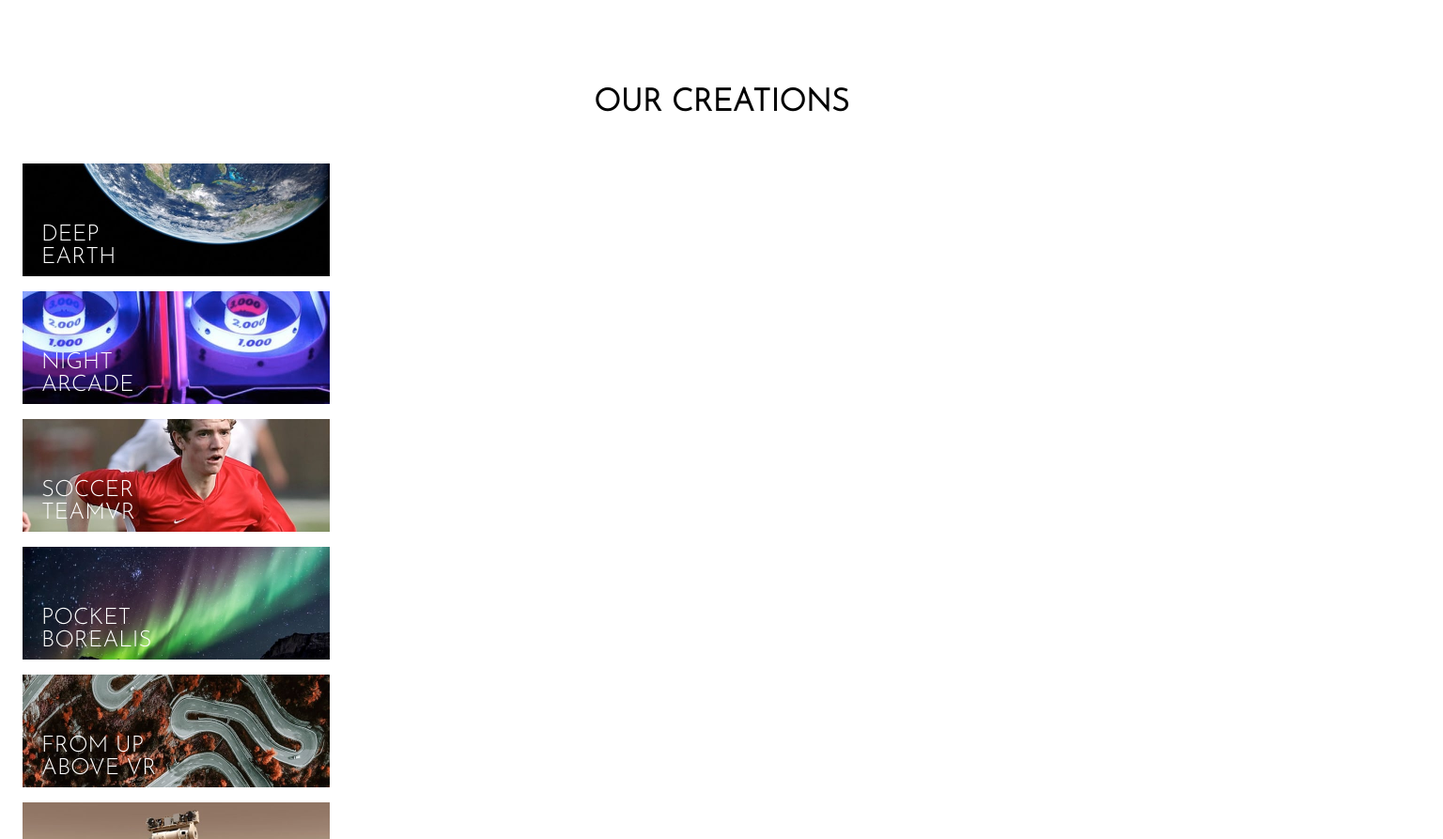
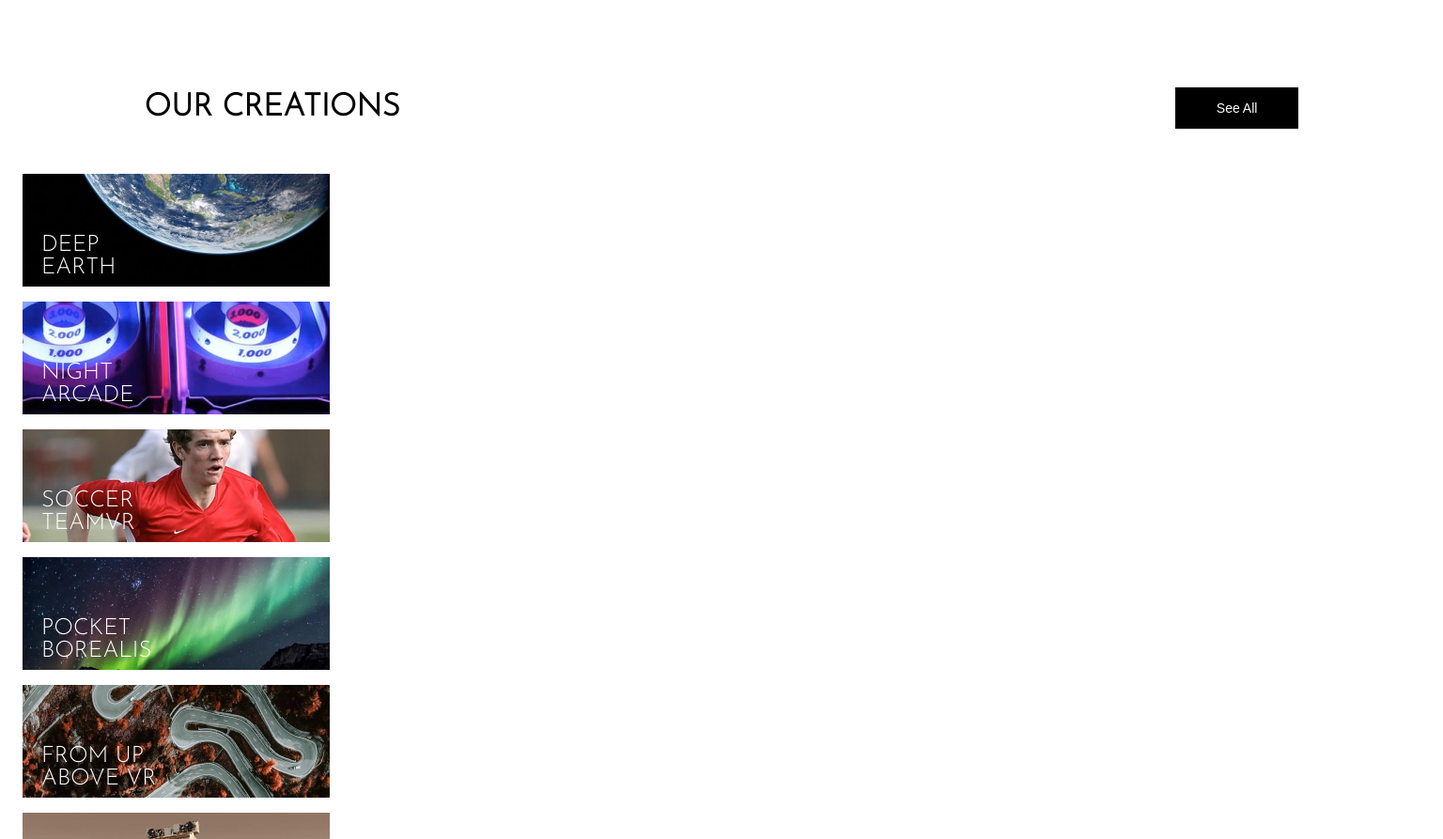
Before and after one commit to bauzhadze97/Loopstudio, a plain HTML site: page index.html in a window 1536 px wide. Shown: the part 1346-2239 px from the top of the page at 94% size. Drawn offline with Linux system fonts and the light colour scheme.

Commit message:
Adedd Desktop See All Button On desktop

```diff
--- a/index.html
+++ b/index.html
@@ -46,6 +46,7 @@
 </section>
 <section class="contenttitle">
 <h2>OUR CREATIONS</h2>
+<button>See All</button>
 </section>
 <section class="content">
   <div class="contentitem"><img src="./images/mobile/image-deep-earth.jpg" class="mobilepicture">
--- a/style.scss
+++ b/style.scss
@@ -121,6 +121,9 @@ main {
         justify-content: center;
         align-items: center;
         margin: 0 0 48px 0;
+        & button {
+            display: none;
+        }
     }
     & .content{
        width: 100%;
@@ -235,6 +238,19 @@ main {
             }
             }
         }
+        & .contenttitle{
+            margin: 0 10% 48px 10%;
+            justify-content: space-between;
+            & button {
+                display: block;
+                background-color: #000000;
+                border: 1px solid #000000;
+                padding: 13px 43px;
+                font-size: 14px;
+                color: #FFFFFF;
+                cursor: pointer;
+            }
+        }
     }
 
 }
```
Also changed, not shown: style.css, 1 other file.
